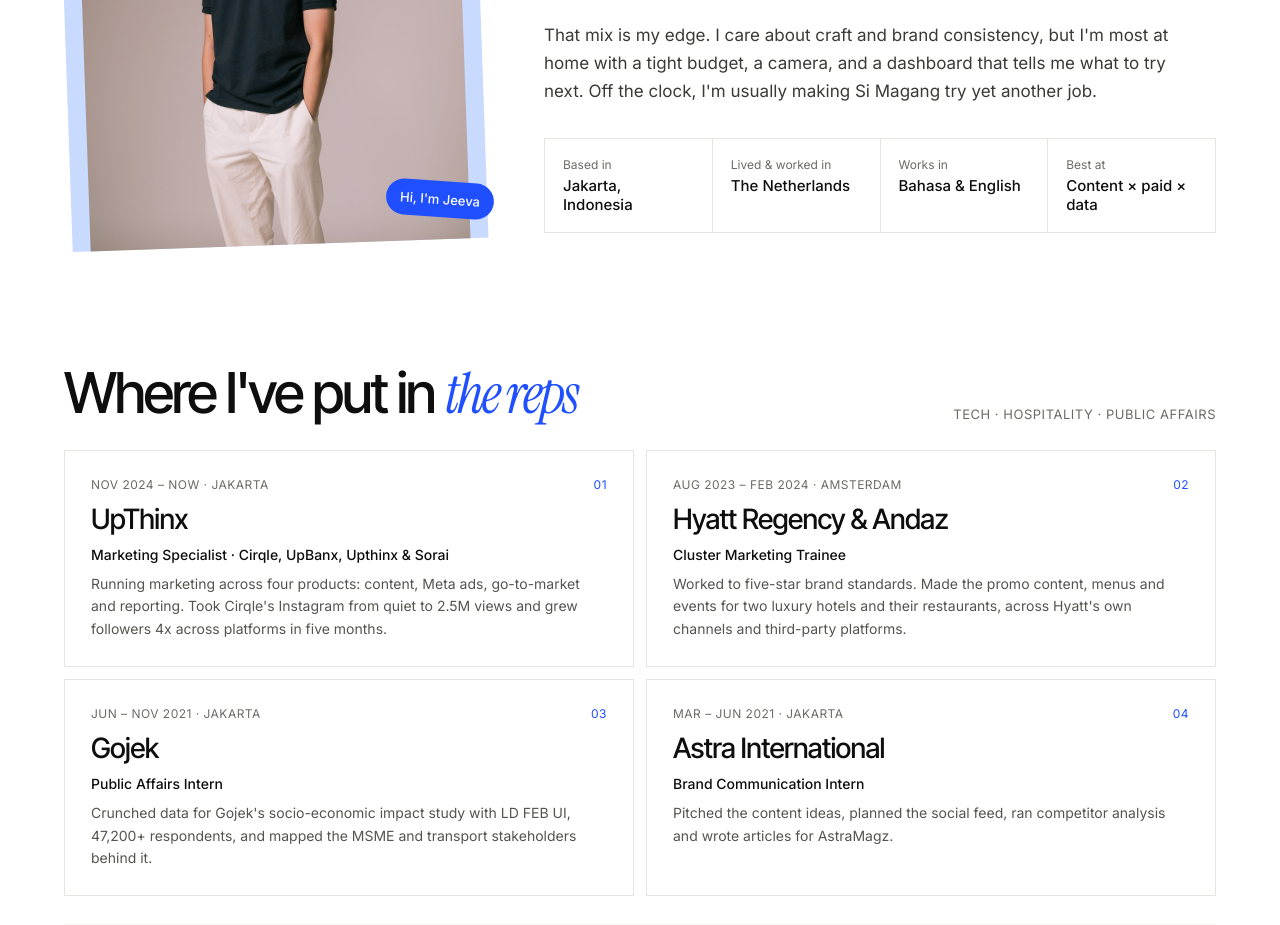
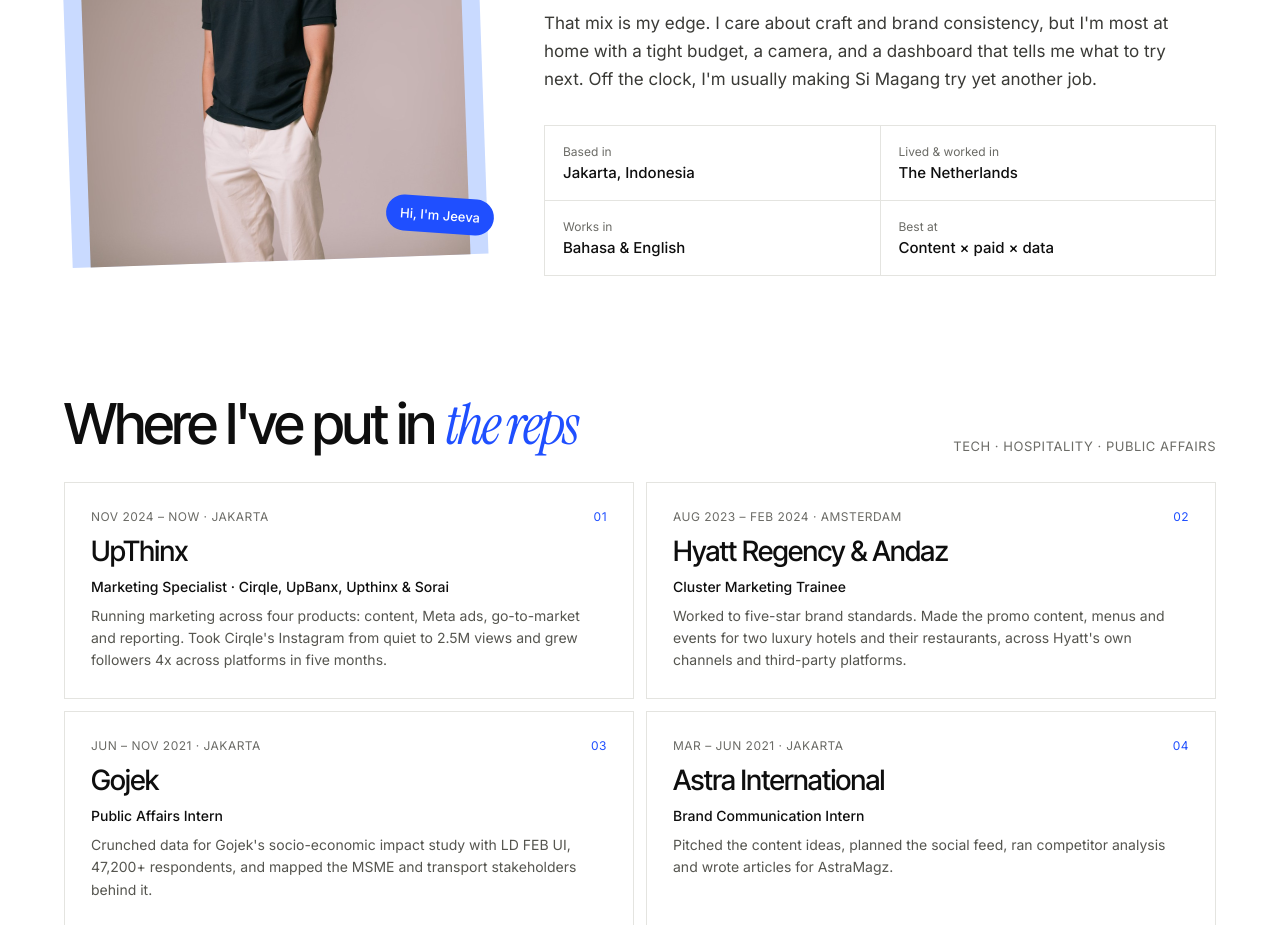
Before and after one commit to jeevalaksamana/jeevalaksamana.github.io, a plain HTML site: page index.html in a window 1280 px wide. Shown: the part 1590-2515 px from the top of the page. Drawn offline with Linux system fonts and the light colour scheme.

Commit message:
Fix About facts grid to 2x2
Co-Authored-By: Claude Opus 5.5 <noreply@anthropic.com>
Claude-Session: https://claude.ai/code/session_01V4CshKHSwWo2wMgZw3kVTi

```diff
--- a/index.html
+++ b/index.html
@@ -102,7 +102,7 @@ a{color:#0E0E0E}a:hover{color:#444444}
       <h2 class="reveal" style="margin: 0; font-family: 'Inter Tight', sans-serif; font-weight: 500; font-size: clamp(36px, 4.4vw, 58px); letter-spacing: -0.045em; line-height: 1.02">A little <span style="font-family: 'Instrument Serif', serif; font-style: italic; font-weight: 400; letter-spacing: -0.02em; color: #1F4FFF">about me.</span></h2>
       <p style="margin: 0; font-size: 17px; line-height: 1.65; color: #3A3A36; max-width: 640px">I grew up in Jakarta, studied International Business in Utrecht and learned the polish of five-star hospitality in Amsterdam. Then I came home to Jakarta and joined UpBanx, a fast-moving startup where I run marketing across its products, from content and ads to go-to-market.</p>
       <p style="margin: 0; font-size: 17px; line-height: 1.65; color: #3A3A36; max-width: 640px">That mix is my edge. I care about craft and brand consistency, but I&#39;m most at home with a tight budget, a camera, and a dashboard that tells me what to try next. Off the clock, I&#39;m usually making Si Magang try yet another job.</p>
-      <div style="display: grid; grid-template-columns: repeat(auto-fit, minmax(160px, 1fr)); gap: 1px; background: #E4E4E0; border: 1px solid #E4E4E0; margin-top: 8px">
+      <div style="display: grid; grid-template-columns: repeat(2, minmax(0, 1fr)); gap: 1px; background: #E4E4E0; border: 1px solid #E4E4E0; margin-top: 8px">
         <div style="background: #FFFFFF; padding: 18px"><p style="margin: 0; font-size: 12px; color: #6B6B66">Based in</p><p style="margin: 4px 0 0; font-size: 15px; font-weight: 500">Jakarta, Indonesia</p></div>
         <div style="background: #FFFFFF; padding: 18px"><p style="margin: 0; font-size: 12px; color: #6B6B66">Lived &amp; worked in</p><p style="margin: 4px 0 0; font-size: 15px; font-weight: 500">The Netherlands</p></div>
         <div style="background: #FFFFFF; padding: 18px"><p style="margin: 0; font-size: 12px; color: #6B6B66">Works in</p><p style="margin: 4px 0 0; font-size: 15px; font-weight: 500">Bahasa &amp; English</p></div>
```
